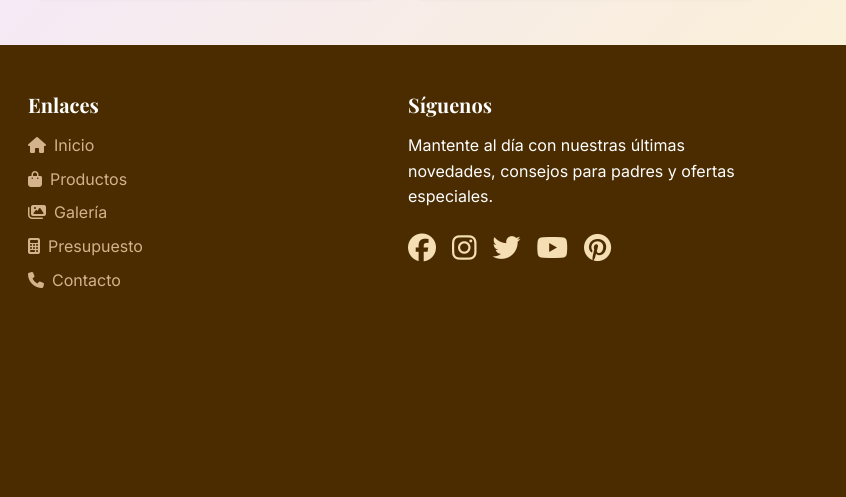
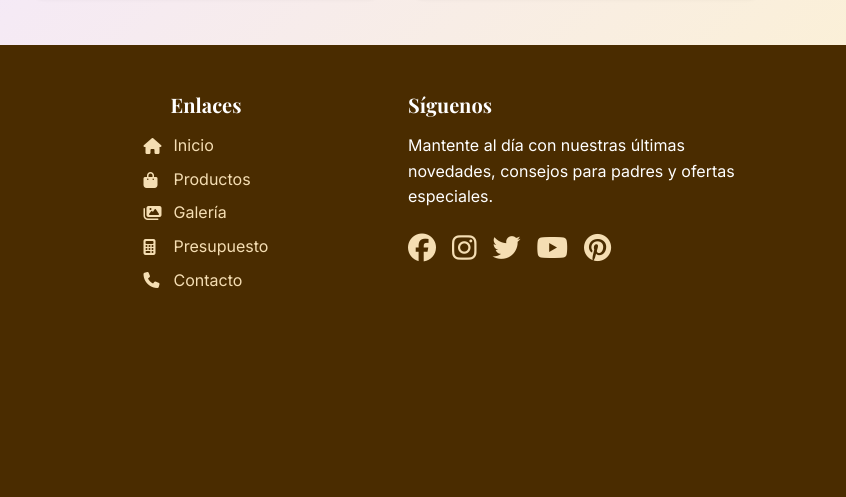
Before and after one commit to GuiTuristico/The-Kiara-s-Reign, a plain HTML site: page views/productos.html in a window 1280 px wide. Shown: the part 1486-1983 px from the top of the page, 434-1280 px from the left. Drawn offline with nearby package versions, Linux system fonts and the light colour scheme.

Commit message:
Update productos.html

```diff
--- a/views/productos.html
+++ b/views/productos.html
@@ -262,32 +262,32 @@
                 </div>
 
                 <!-- Menú de navegación -->
-                <div class="col-lg-4 mb-4">
+                <div class="col-lg-4 mb-4 text-center">
                      <h5 class="fw-bold mb-3">Enlaces</h5>
-                    <ul class="list-unstyled">
+                    <ul class="list-unstyled" style="display: inline-block; text-align: left;">
                     <li class="mb-2">
-                            <a href="../index.html" class="text-decoration-none" style="color: #D4B28C;">
-                                <i class="fas fa-home me-2"></i>Inicio
+                    <a href="../index.html" class="text-decoration-none" style="color: #F5DEB3; display: flex; align-items: center;">
+                <i class="fas fa-home" style="width: 18px; margin-right: 12px;"></i>Inicio
                     </a>
                      </li>
                     <li class="mb-2">
-                            <a href="productos.html" class="text-decoration-none" style="color: #D4B28C;">
-                                <i class="fas fa-shopping-bag me-2"></i>Productos
+                    <a href="productos.html" class="text-decoration-none" style="color: #F5DEB3; display: flex; align-items: center;">
+                    <i class="fas fa-shopping-bag" style="width: 18px; margin-right: 12px;"></i>Productos
                     </a>
                      </li>
                     <li class="mb-2">
-                            <a href="galeria.html" class="text-decoration-none" style="color: #D4B28C;">
-                                <i class="fas fa-images me-2"></i>Galería
+                        <a href="galeria.html" class="text-decoration-none" style="color: #F5DEB3; display: flex; align-items: center;">
+                        <i class="fas fa-images" style="width: 18px; margin-right: 12px;"></i>Galería
                          </a>
                     </li>
                     <li class="mb-2">
-                            <a href="presupuesto.html" class="text-decoration-none" style="color: #D4B28C;">
-                                <i class="fas fa-calculator me-2"></i>Presupuesto
+                        <a href="presupuesto.html" class="text-decoration-none" style="color: #F5DEB3; display: flex; align-items: center;">
+                         <i class="fas fa-calculator" style="width: 18px; margin-right: 12px;"></i>Presupuesto
                         </a>
                     </li>
                     <li class="mb-2">
-                            <a href="contacto.html" class="text-decoration-none" style="color: #D4B28C;">
-                                <i class="fas fa-phone me-2"></i>Contacto
+                    <a href="contacto.html" class="text-decoration-none" style="color: #F5DEB3; display: flex; align-items: center;">
+                    <i class="fas fa-phone" style="width: 18px; margin-right: 12px;"></i>Contacto
                      </a>
                      </li>
                     </ul>
```
Lines whose indentation alone changed are shown as unchanged.
